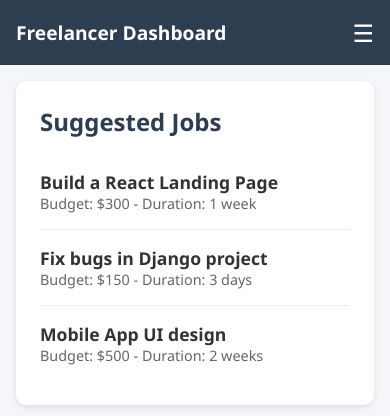
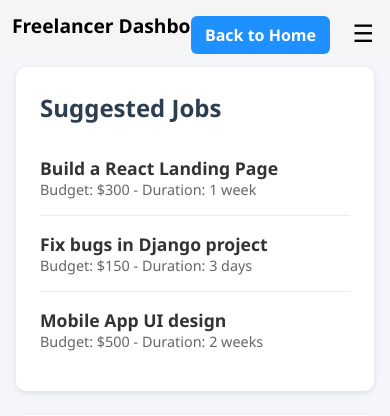
Before and after one commit to GERRY-01/Freelanceapp, a Django app: template templates/freelancer.html in a window 390 px wide. Shown: the top 416 px of the page. Run offline with Django 3.2, Linux system fonts and the light colour scheme; the template is opened without the code that fills it, so the values that code supplies are empty.

Commit message:
added some styling in the freelancer page

```diff
--- a/templates/freelancer.html
+++ b/templates/freelancer.html
@@ -20,13 +20,12 @@
     }
 
   header {
-      background-color: #2c3e50;
-      color: white;
-      padding: 1rem;
+  padding: 16px;
+  background-color: #f5f5f5;
+  position: relative;
   display: flex;
-      justify-content: space-between;
-      align-items: center;
-      position: relative;
+  flex-direction: column;
+  align-items: flex-start;
 }
 
     header h1 {
@@ -34,12 +33,32 @@
     }
 
    #menu-btn {
-      font-size: 1.5rem;
+  position: absolute;
+  top: 16px;
+  right: 16px;
+  font-size: 24px;
   background: none;
-      color: white;
   border: none;
   cursor: pointer;
-      display: none;
+}
+.user-profile {
+  display: flex;
+  align-items: center;
+  margin-top: 12px;
+}
+
+.profile-pic {
+  width: 40px;
+  height: 40px;
+  border-radius: 50%;
+  object-fit: cover;
+  margin-right: 10px;
+  border: 2px solid #1e90ff;
+}
+
+.username {
+  font-weight: bold;
+  font-size: 16px;
 }
 
     .container {
@@ -77,6 +96,7 @@
     }
 
     .card {
+      margin-top: 0;
       background-color: white;
       border-radius: 10px;
       padding: 1.5rem;
@@ -117,6 +137,22 @@
     border: none;
     cursor: pointer;
     display: none; /* default: hidden */
+    }
+    #menu-btn {
+        display: none;
+      }
+   .back-home-link {
+  position: absolute;
+  top: 16px;
+  right: 16px;
+  text-decoration: none;
+  color: white;
+  background-color: #1e90ff;
+  padding: 8px 14px;
+  border-radius: 6px;
+  font-weight: bold;
+  transition: background 0.3s ease;
+  z-index: 2;
 }
 
     /* Mobile Styles */
@@ -167,6 +203,26 @@
       .main-content {
         padding: 1rem;
       }
+       header {
+    padding: 12px;
+  }
+
+  .user-profile {
+    margin-top: 10px;
+  }
+
+  .profile-pic {
+    width: 32px;
+    height: 32px;
+  }
+
+  .username {
+    font-size: 14px;
+  }
+   .back-home-link {
+    right: 60px; /* push to the left side of the menu button */
+    top: 16px;
+  }
     }
   </style>
 </head>
@@ -174,7 +230,16 @@
 
 <header>
   <h1>Freelancer Dashboard</h1>
+   <a href="{% url 'home' %}" class="back-home-link">Back to Home</a>
   <button id="menu-btn">&#9776;</button>
+   {% if user.is_authenticated %}
+    <div class="user-profile">
+      {% if user.customuser.profile_pic %}
+        <img src="{{ user.customuser.profile_pic.url }}" alt="Profile Picture" class="profile-pic">
+      {% endif %}
+      <span class="username">{{ user.username }}</span>
+    </div>
+  {% endif %}
 </header>
 
 <div class="container">
```
Lines whose indentation alone changed are shown as unchanged.
